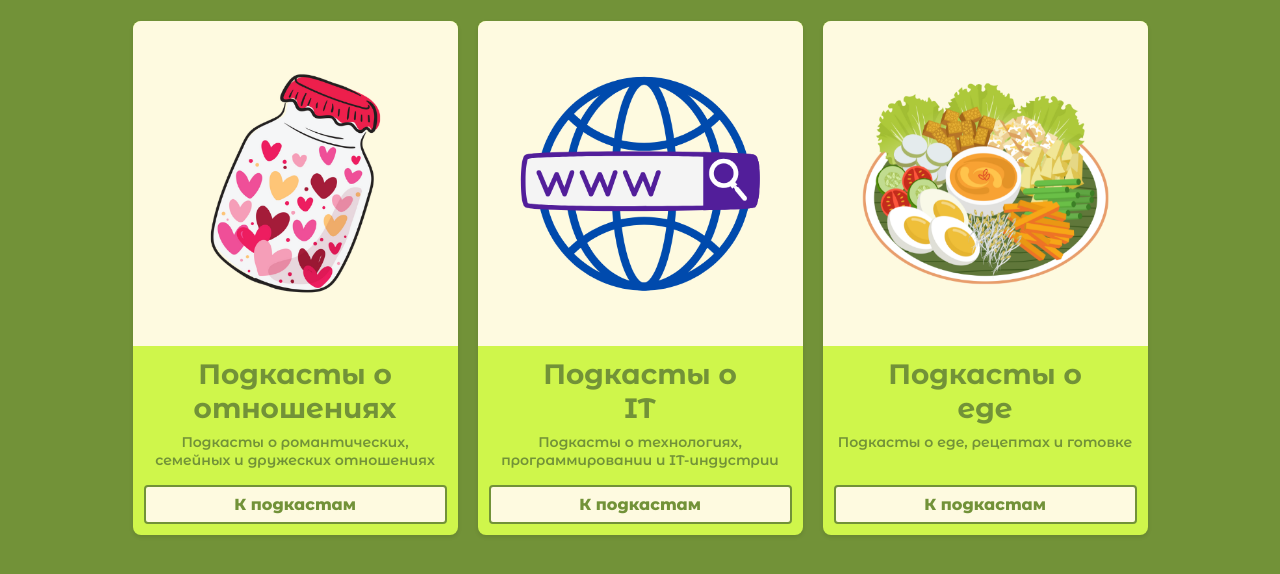
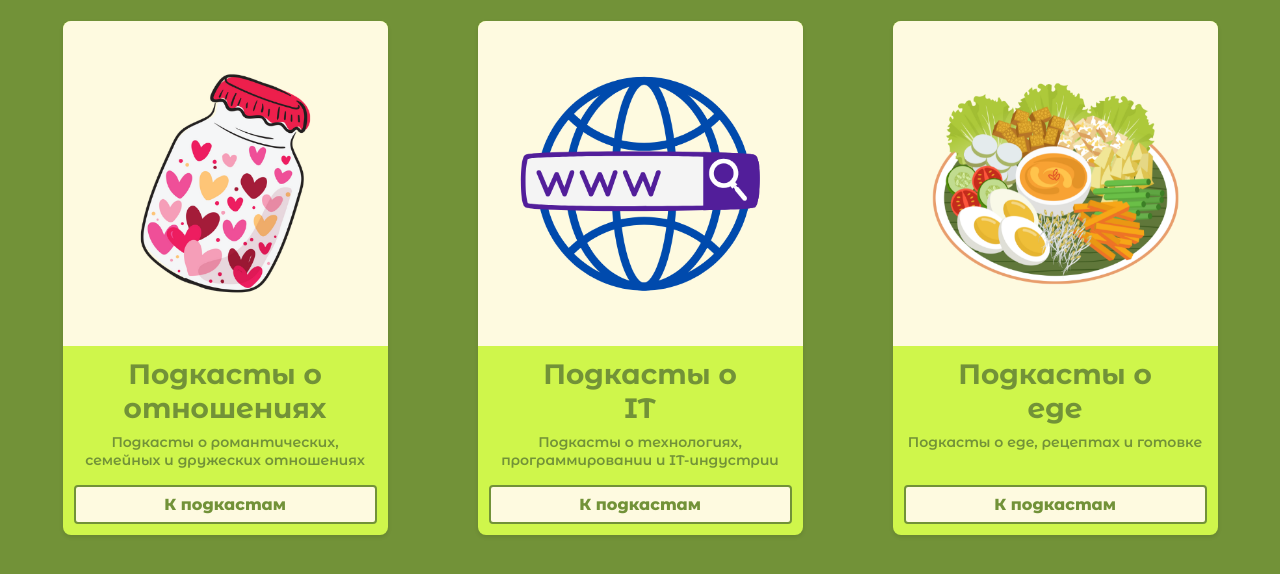
Before and after one commit to Nana-glitch321/Diplom, a PHP site: page /index/index_theme.html in a window 1280 px wide. Shown: the part 119-693 px from the top of the page. Run offline with PHP 8.4, Linux system fonts and the light colour scheme.

Commit message:
сделаны 3 карточки из шести. сделала отступы больше

```diff
--- a/css/style_theme.css
+++ b/css/style_theme.css
@@ -98,7 +98,7 @@ header {
 .card-container {
     display: flex;
     justify-content: center; /* Центрируем карточки по горизонтали */
-    gap: 20px; /* Отступ между карточками */
+    gap: 90px; /* Отступ между карточками */
     margin-top: 120px; /* Отступ сверху для шапки */
     padding: 0 20px; /* Отступы по бокам */
 }
```
